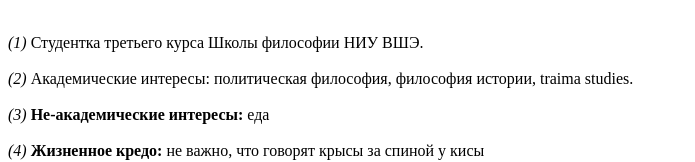
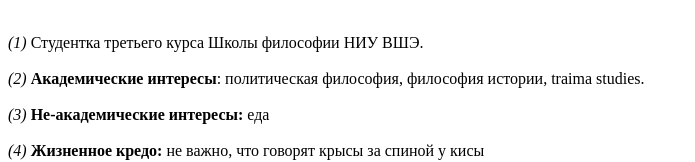
Before and after one commit to aavasilyeva/Homeworks, a plain HTML site: page HW2/personal page.html in a window 1280 px wide. Shown: the part 627-789 px from the top of the page, without its empty margins (0-695 px from the left). Drawn offline with Linux system fonts and the light colour scheme.

Commit message:
изменено оформление раздела "информация обо мне"

```diff
--- a/HW2/personal page.html
+++ b/HW2/personal page.html
@@ -16,7 +16,7 @@
       <i>(1)</i> Студентка третьего курса Школы философии НИУ ВШЭ.
       <br/>
       <br/>
-      <i>(2)</i> Академические интересы:
+      <i>(2)</i> <b>Академические интересы</b>:
       политическая философия, философия истории, traima studies.
       <br/>
       <br/>
```
